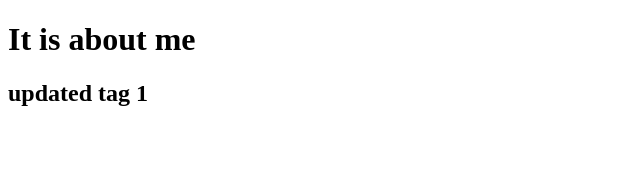
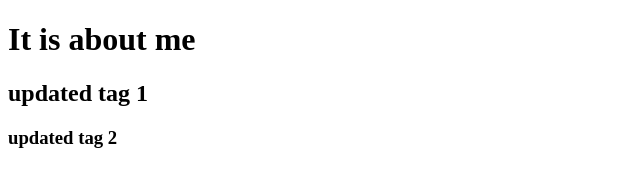
Before and after one commit to rajivtripathi/web-hosting, a plain HTML site: page AboutMe.html in a window 1280 px wide. Shown: the whole page, without its empty margins (0-640 px from the left). Drawn offline with Linux system fonts and the light colour scheme.

Commit message:
added h3 tag

```diff
--- a/AboutMe.html
+++ b/AboutMe.html
@@ -10,6 +10,7 @@
 
     <h1> It is about me </h1>
         <h2> updated tag 1 </h2>
+        <h3> updated tag 2 </h3>
 
 </body>
 </html>
```
